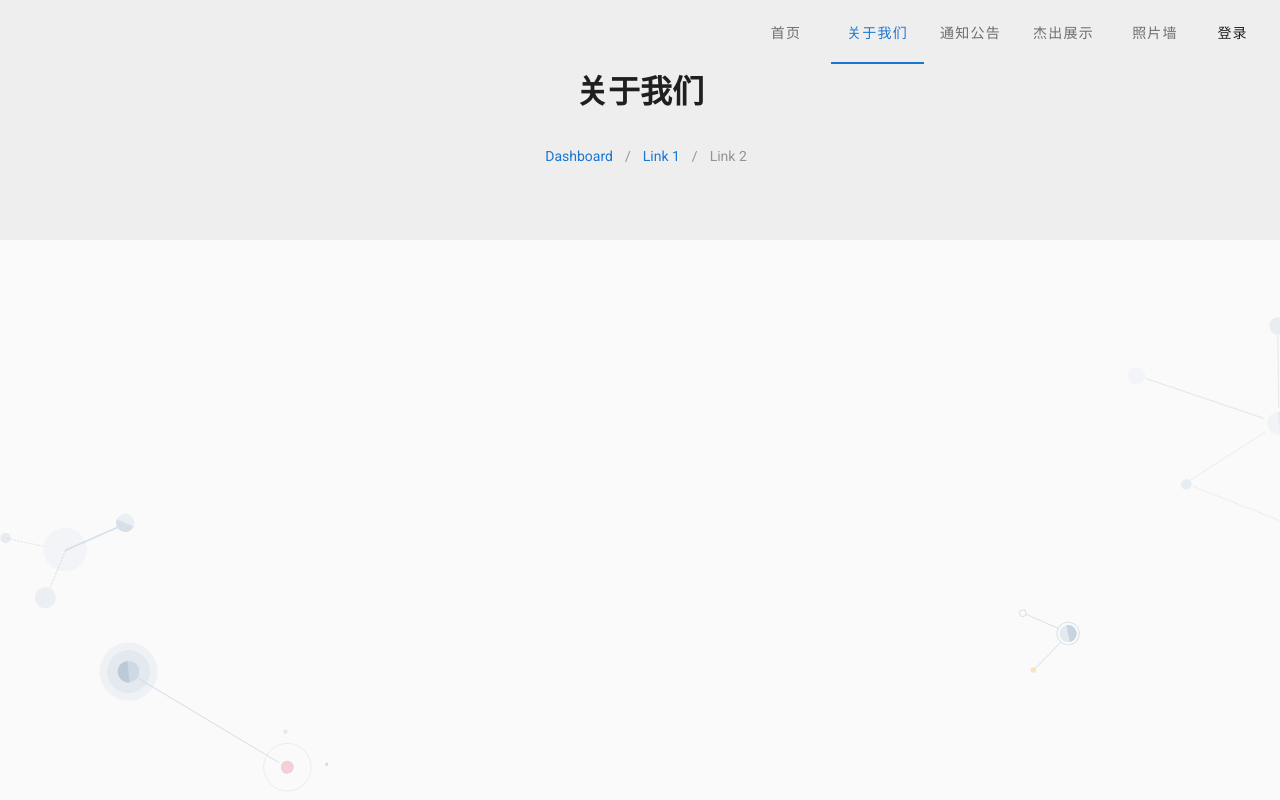
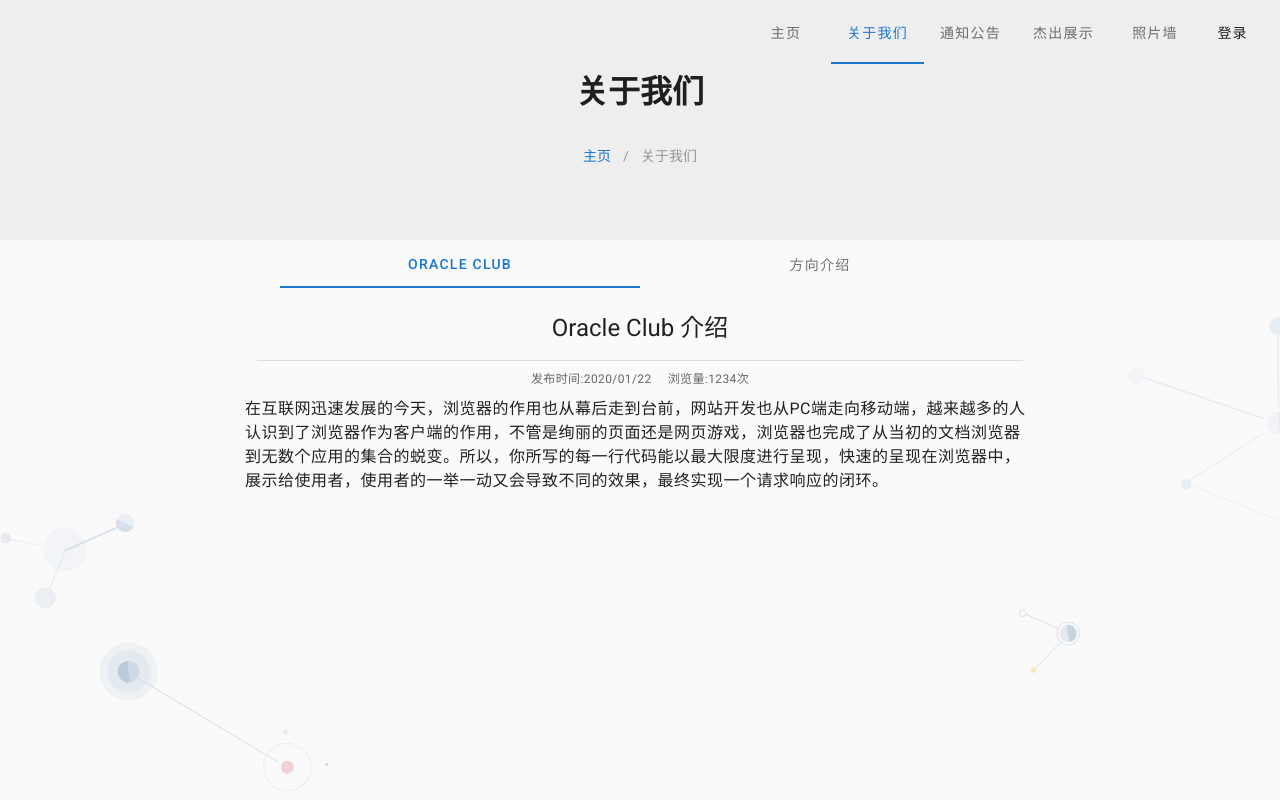
Before and after one commit to return764/excited_club_front, a Vue app: page /aboutme in a window 1280 px wide. Built offline with nearby package versions, Linux system fonts and the light colour scheme.

Commit message:
feat:完善部门介绍页面，新增tab和内容组件

```diff
--- a/src/App.vue
+++ b/src/App.vue
@@ -20,10 +20,10 @@
       <v-tabs
           right
       >
-        <v-tab v-for="(route,i) in routeList"
+        <v-tab v-for="(route,i) in routesLevel1"
                :key="i"
-               :to="route.to"
-        >{{ route.name }}
+               :to="route.path"
+        >{{ route.meta.name }}
         </v-tab>
       </v-tabs>
       <v-btn
@@ -41,35 +41,40 @@
 </template>
 
 <script>
+import {mapGetters} from "vuex";
+
 export default {
   name: 'App',
   components: {},
   data: () => ({
     isScrolling: false,
-    routeList: [
-      {to: "/index", name: "首页"},
-      {to: "/aboutme", name: "关于我们"},
-      {to: "/news", name: "通知公告"},
-      {to: "/outstanding", name: "杰出展示"},
-      {to: "/photos", name: "照片墙"}
-    ]
   }),
   methods: {
     onScroll() {
       this.isScrolling = (window.pageYOffset ||
           document.documentElement.scrollTop || 0) > 20
+
+      console.log(this.$route)
     }
   },
   computed: {
+    ...mapGetters("route", [
+      "routes",
+      "routesLevel1"
+    ])
   }
 };
 </script>
 
 <style>
-.background{
+.v-application .v-breadcrumbs{
+  padding-left: 12px;
+}
+.background {
   background-image: url(./assets/background.svg);
   background-repeat: repeat;
 }
+
 .top-img {
   position: absolute;
 }
--- /dev/null
+++ b/src/components/ITabWithContent.vue
@@ -0,0 +1,32 @@
+<template>
+  <v-tabs
+      background-color="transparent"
+      fixed-tabs
+      centered
+      center-active
+  >
+    <v-tab v-for="(it,i) in tabs" :key="i">{{it}}</v-tab>
+    <v-tab-item v-for="(it,i) in tabs" :key="i" style="padding: 12px">
+      <v-container>
+          <slot :name="it"/>
+      </v-container>
+    </v-tab-item>
+  </v-tabs>
+</template>
+
+<script>
+export default {
+  name: "ITabWithContent",
+  props:{
+    tabs:{
+      type:Array
+    }
+  }
+}
+</script>
+
+<style>
+.v-tabs-items {
+  background-color: transparent !important;
+}
+</style>
--- a/src/pages/AboutMePage.vue
+++ b/src/pages/AboutMePage.vue
@@ -8,44 +8,102 @@
       <v-container class="fill-height">
         <v-row class="fill-height justify-center align-content-center">
           <v-col cols="12">
-            <h1 class="text-center">关于我们</h1>
+            <h1 class="text-center">{{ this.$route.meta.name }}</h1>
           </v-col>
-          <v-breadcrumbs :items="items">
-
-          </v-breadcrumbs>
+          <v-breadcrumbs :items="items"/>
         </v-row>
       </v-container>
     </v-sheet>
+    <i-tab-with-content
+        :tabs="tabs"
+    >
+      <template
+          :slot="tabs[0]"
+      >
+        <v-row>
+          <v-col lg="8" offset-lg="2" >
+            <v-row justify="center">
+              <v-col>
+                <div class="text-h5 text-center mb-4">
+                  Oracle Club 介绍
+                </div>
+                <v-divider/>
+              </v-col>
+            </v-row>
+            <v-row justify="center" class="my-2">
+              <div class="text-caption text--secondary px-2">发布时间:2020/01/22</div>
+              <div class="text-caption text--secondary px-2">浏览量:1234次</div>
+            </v-row>
+            <v-row justify="center" class="my-2">
+              <div class="text-body-1">
+                在互联网迅速发展的今天，浏览器的作用也从幕后走到台前，网站开发也从PC端走向移动端，越来越多的人认识到了浏览器作为客户端的作用，不管是绚丽的页面还是网页游戏，浏览器也完成了从当初的文档浏览器到无数个应用的集合的蜕变。所以，你所写的每一行代码能以最大限度进行呈现，快速的呈现在浏览器中，展示给使用者，使用者的一举一动又会导致不同的效果，最终实现一个请求响应的闭环。
+              </div>
+            </v-row>
+          </v-col>
+        </v-row>
+      </template>
+      <v-row justify="center"
+             :slot="tabs[1]">
+        <v-expansion-panels popout>
+          <v-expansion-panel
+              v-for="(item,i) in departments"
+              :key="i"
+          >
+            <v-expansion-panel-header>{{item.name}}</v-expansion-panel-header>
+            <v-expansion-panel-content>
+              {{item.introduction}}
+            </v-expansion-panel-content>
+          </v-expansion-panel>
+        </v-expansion-panels>
+      </v-row>
+    </i-tab-with-content>
   </div>
 </template>
 
 <script>
+import {getBreadcrumbs} from "@/utils/routeUtil";
+import ITabWithContent from "@/components/ITabWithContent";
+
 export default {
   name: "AboutMePage",
-  data:()=>{
-    return{
-      items:[
+  components: {
+    ITabWithContent
+  },
+  data() {
+    return {
+      items: getBreadcrumbs(this.$route),
+      tabs: ["Oracle Club", "方向介绍"],
+      //todo 请求OC介绍信息
+      //todo 请求方向信息
+      departments: [
         {
-          text: 'Dashboard',
-          disabled: false,
-          href: 'breadcrumbs_dashboard',
-        },
-        {
-          text: 'Link 1',
-          disabled: false,
-          href: 'breadcrumbs_link_1',
-        },
-        {
-          text: 'Link 2',
-          disabled: true,
-          href: 'breadcrumbs_link_2',
-        },
-      ],
+          name: "TC",
+          introduction: "在互联网迅速发展的今天，浏览器的作用也从幕后走到台前，网站开发也从PC端走向移动端，越来越多的人认识到了浏览器作为客户端的作用，不管是绚丽的页面还是网页游戏，浏览器也完成了从当初的文档浏览器到无数个应用的集合的蜕变。所以，你所写的每一行代码能以最大限度进行呈现，快速的呈现在浏览器中，展示给使用者，使用者的一举一动又会导致不同的效果，最终实现一个请求响应的闭环。"
+        }, {
+          name: "DMD",
+          introduction: "在互联网迅速发展的今天，浏览器的作用也从幕后走到台前，网站开发也从PC端走向移动端，越来越多的人认识到了浏览器作为客户端的作用，不管是绚丽的页面还是网页游戏，浏览器也完成了从当初的文档浏览器到无数个应用的集合的蜕变。所以，你所写的每一行代码能以最大限度进行呈现，快速的呈现在浏览器中，展示给使用者，使用者的一举一动又会导致不同的效果，最终实现一个请求响应的闭环。"
+        }, {
+          name: "FIN",
+          introduction: "在互联网迅速发展的今天，浏览器的作用也从幕后走到台前，网站开发也从PC端走向移动端，越来越多的人认识到了浏览器作为客户端的作用，不管是绚丽的页面还是网页游戏，浏览器也完成了从当初的文档浏览器到无数个应用的集合的蜕变。所以，你所写的每一行代码能以最大限度进行呈现，快速的呈现在浏览器中，展示给使用者，使用者的一举一动又会导致不同的效果，最终实现一个请求响应的闭环。"
+        }, {
+          name: "SCM",
+          introduction: "在互联网迅速发展的今天，浏览器的作用也从幕后走到台前，网站开发也从PC端走向移动端，越来越多的人认识到了浏览器作为客户端的作用，不管是绚丽的页面还是网页游戏，浏览器也完成了从当初的文档浏览器到无数个应用的集合的蜕变。所以，你所写的每一行代码能以最大限度进行呈现，快速的呈现在浏览器中，展示给使用者，使用者的一举一动又会导致不同的效果，最终实现一个请求响应的闭环。"
+        }, {
+          name: "ML",
+          introduction: "在互联网迅速发展的今天，浏览器的作用也从幕后走到台前，网站开发也从PC端走向移动端，越来越多的人认识到了浏览器作为客户端的作用，不管是绚丽的页面还是网页游戏，浏览器也完成了从当初的文档浏览器到无数个应用的集合的蜕变。所以，你所写的每一行代码能以最大限度进行呈现，快速的呈现在浏览器中，展示给使用者，使用者的一举一动又会导致不同的效果，最终实现一个请求响应的闭环。"
+        }, {
+          name: "PS",
+          introduction: "在互联网迅速发展的今天，浏览器的作用也从幕后走到台前，网站开发也从PC端走向移动端，越来越多的人认识到了浏览器作为客户端的作用，不管是绚丽的页面还是网页游戏，浏览器也完成了从当初的文档浏览器到无数个应用的集合的蜕变。所以，你所写的每一行代码能以最大限度进行呈现，快速的呈现在浏览器中，展示给使用者，使用者的一举一动又会导致不同的效果，最终实现一个请求响应的闭环。"
+        }, {
+          name: "BI",
+          introduction: "在互联网迅速发展的今天，浏览器的作用也从幕后走到台前，网站开发也从PC端走向移动端，越来越多的人认识到了浏览器作为客户端的作用，不管是绚丽的页面还是网页游戏，浏览器也完成了从当初的文档浏览器到无数个应用的集合的蜕变。所以，你所写的每一行代码能以最大限度进行呈现，快速的呈现在浏览器中，展示给使用者，使用者的一举一动又会导致不同的效果，最终实现一个请求响应的闭环。"
+        }
+      ]
     }
   }
 }
 </script>
 
-<style scoped>
+<style lang="scss">
 
 </style>
--- a/src/pages/NewsPage.vue
+++ b/src/pages/NewsPage.vue
@@ -8,7 +8,7 @@
       <v-container class="fill-height">
         <v-row class="fill-height justify-center align-content-center">
           <v-col cols="12">
-            <h1 class="text-center">通知公告</h1>
+            <h1 class="text-center">{{ this.$route.meta.name }}</h1>
           </v-col>
           <v-breadcrumbs :items="items">
 
@@ -20,28 +20,16 @@
 </template>
 
 <script>
+import {getBreadcrumbs} from "@/utils/routeUtil";
+
 export default {
   name: "NewsPage",
   data(){
     return{
-      items:[
-        {
-          text: 'Dashboard',
-          disabled: false,
-          href: 'breadcrumbs_dashboard',
-        },
-        {
-          text: 'Link 1',
-          disabled: false,
-          href: 'breadcrumbs_link_1',
-        },
-        {
-          text: 'Link 2',
-          disabled: true,
-          href: 'breadcrumbs_link_2',
-        },
-      ],
+      items:getBreadcrumbs(this.$route),
     }
+  },
+  computed:{
   }
 }
 </script>
--- a/src/pages/OutstandingPage.vue
+++ b/src/pages/OutstandingPage.vue
@@ -8,7 +8,7 @@
       <v-container class="fill-height">
         <v-row class="fill-height justify-center align-content-center">
           <v-col cols="12">
-            <h1 class="text-center">杰出展示</h1>
+            <h1 class="text-center">{{ this.$route.meta.name }}</h1>
           </v-col>
           <v-breadcrumbs :items="items">
 
@@ -20,27 +20,13 @@
 </template>
 
 <script>
+import {getBreadcrumbs} from "@/utils/routeUtil";
+
 export default {
   name: "OutstandingPage",
   data(){
     return{
-      items:[
-        {
-          text: 'Dashboard',
-          disabled: false,
-          href: 'breadcrumbs_dashboard',
-        },
-        {
-          text: 'Link 1',
-          disabled: false,
-          href: 'breadcrumbs_link_1',
-        },
-        {
-          text: 'Link 2',
-          disabled: true,
-          href: 'breadcrumbs_link_2',
-        },
-      ],
+      items:getBreadcrumbs(this.$route)
     }
   }
 }
--- a/src/pages/PhotosPage.vue
+++ b/src/pages/PhotosPage.vue
@@ -8,7 +8,7 @@
       <v-container class="fill-height">
         <v-row class="fill-height justify-center align-content-center">
           <v-col cols="12">
-            <h1 class="text-center">照片墙</h1>
+            <h1 class="text-center">{{ this.$route.meta.name }}</h1>
           </v-col>
           <v-breadcrumbs :items="items">
 
@@ -20,27 +20,13 @@
 </template>
 
 <script>
+import {getBreadcrumbs} from "@/utils/routeUtil";
+
 export default {
   name: "PhotosPage",
   data(){
     return{
-      items:[
-        {
-          text: 'Dashboard',
-          disabled: false,
-          href: 'breadcrumbs_dashboard',
-        },
-        {
-          text: 'Link 1',
-          disabled: false,
-          href: 'breadcrumbs_link_1',
-        },
-        {
-          text: 'Link 2',
-          disabled: true,
-          href: 'breadcrumbs_link_2',
-        },
-      ],
+      items:getBreadcrumbs(this.$route)
     }
   }
 }
--- a/src/stores/index.js
+++ b/src/stores/index.js
@@ -1,10 +1,11 @@
 import Vue from 'vue'
 import Vuex from 'vuex'
+import route from "@/stores/module/route";
 
 Vue.use(Vuex)
 
 export default new Vuex.Store({
     modules: {
-
+        route: route
     }
 })
--- /dev/null
+++ b/src/stores/module/route.js
@@ -0,0 +1,22 @@
+import {routes} from "@/routers";
+import _ from "lodash"
+
+export default {
+    namespaced:true,
+    state:()=>({
+        routes:routes
+    }),
+    mutations:{
+
+    },
+    getters:{
+        routes(state){
+            return state.routes
+        },
+        routesLevel1(state){
+            return _.filter(state.routes,(o)=>{
+                return _.has(o,'component')
+            })
+        }
+    }
+}
--- /dev/null
+++ b/src/utils/routeUtil.js
@@ -0,0 +1,19 @@
+export const getBreadcrumbs = (routes) => {
+    let breadcrumbs = [
+        {
+            text: "主页",
+            disabled : false,
+            to: "/index"
+        }
+    ]
+    const {matched} = routes
+    matched.forEach(item => {
+        const it = {
+            text: item.meta.name,
+            disabled : false,
+            to: item.path
+        }
+        breadcrumbs.push(it)
+    })
+    return breadcrumbs
+}
```
Also changed, not shown: src/routers/index.js (+5 -19 lines).
